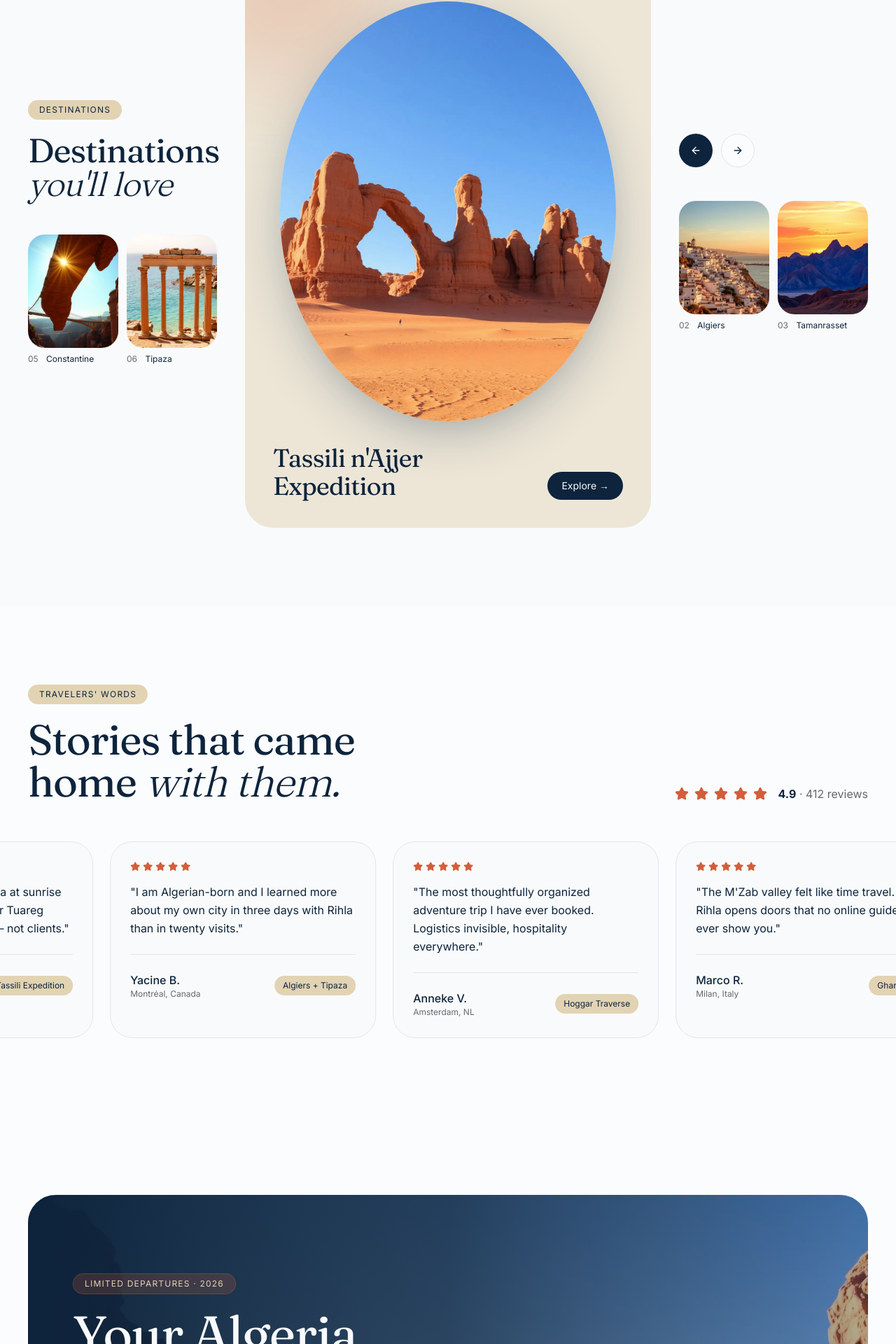
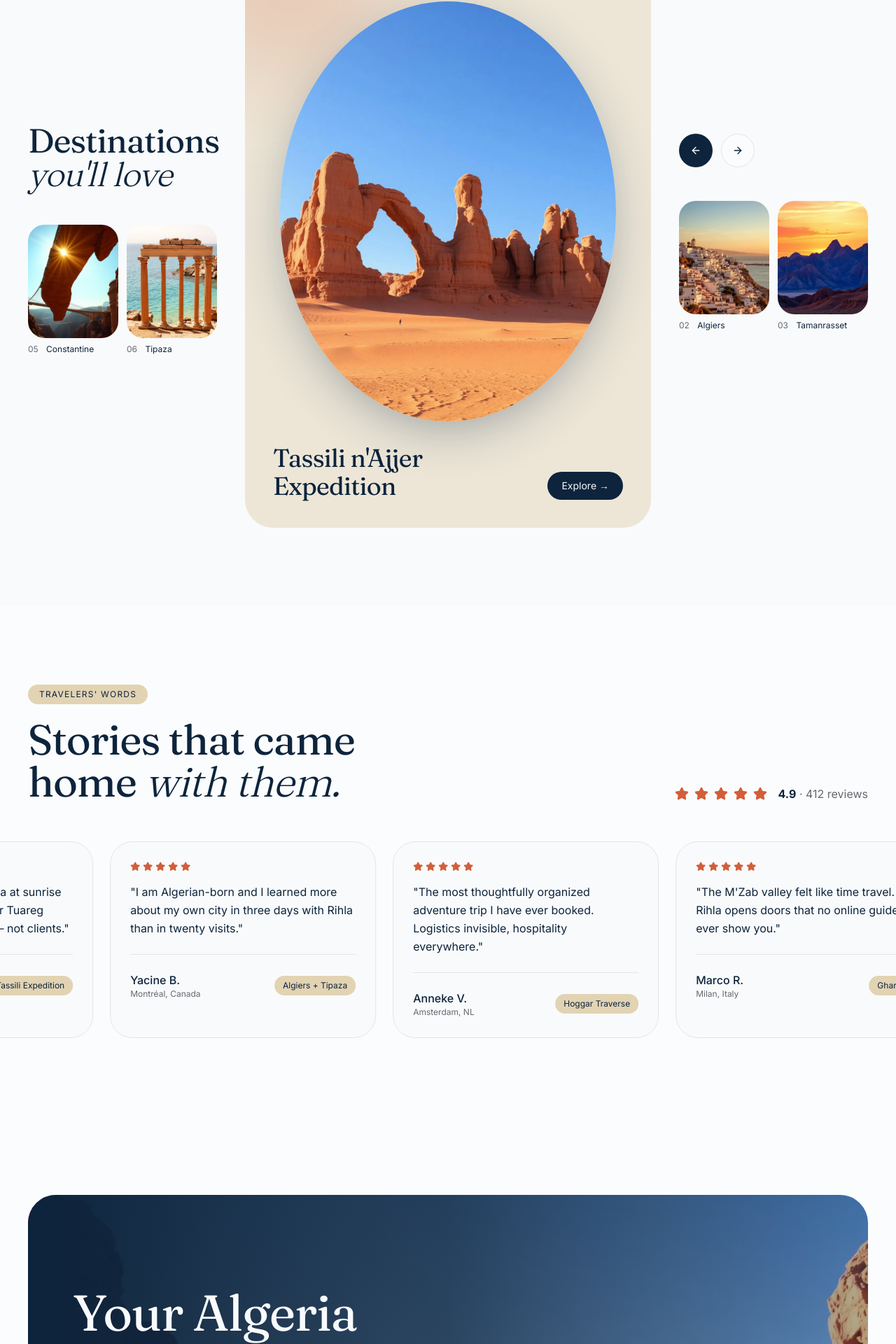
Before and after one commit to yamami-mohammed-monsif/Rihladz, a Next.js app: page / in a window 1280 px wide. Shown: the part 3115-5035 px from the top of the page at 70% size. Built offline with nearby package versions, Linux system fonts and the light colour scheme.

Commit message:
removed section badges

```diff
--- a/src/components/sections/CTA.tsx
+++ b/src/components/sections/CTA.tsx
@@ -19,9 +19,6 @@ export function CTA() {
             />
             <div className="absolute inset-0 bg-linear-to-r from-primary via-primary/80 to-primary/30" />
             <div className="relative px-8 md:px-16 py-20 md:py-28 max-w-3xl">
-              <span className="inline-block bg-accent/20 text-secondary border border-accent/30 px-4 py-1.5 rounded-full text-xs uppercase tracking-widest">
-                Limited departures · 2026
-              </span>
               <h2 className="mt-5 font-display text-5xl md:text-7xl text-primary-foreground text-balance">
                 Your Algeria
                 <br />
--- a/src/components/sections/Destinations.tsx
+++ b/src/components/sections/Destinations.tsx
@@ -83,9 +83,6 @@ export function Destinations() {
           <div className="lg:col-span-3 space-y-12">
             <Reveal>
               <div>
-                <span className="inline-block bg-secondary text-secondary-foreground px-4 py-1.5 rounded-full text-xs uppercase tracking-widest">
-                  Destinations
-                </span>
                 <h2 className="mt-5 font-display text-5xl text-balance">
                   Destinations
                   <br />
```
Also changed, not shown: src/components/sections/Hero.tsx (+0 -14 lines).
